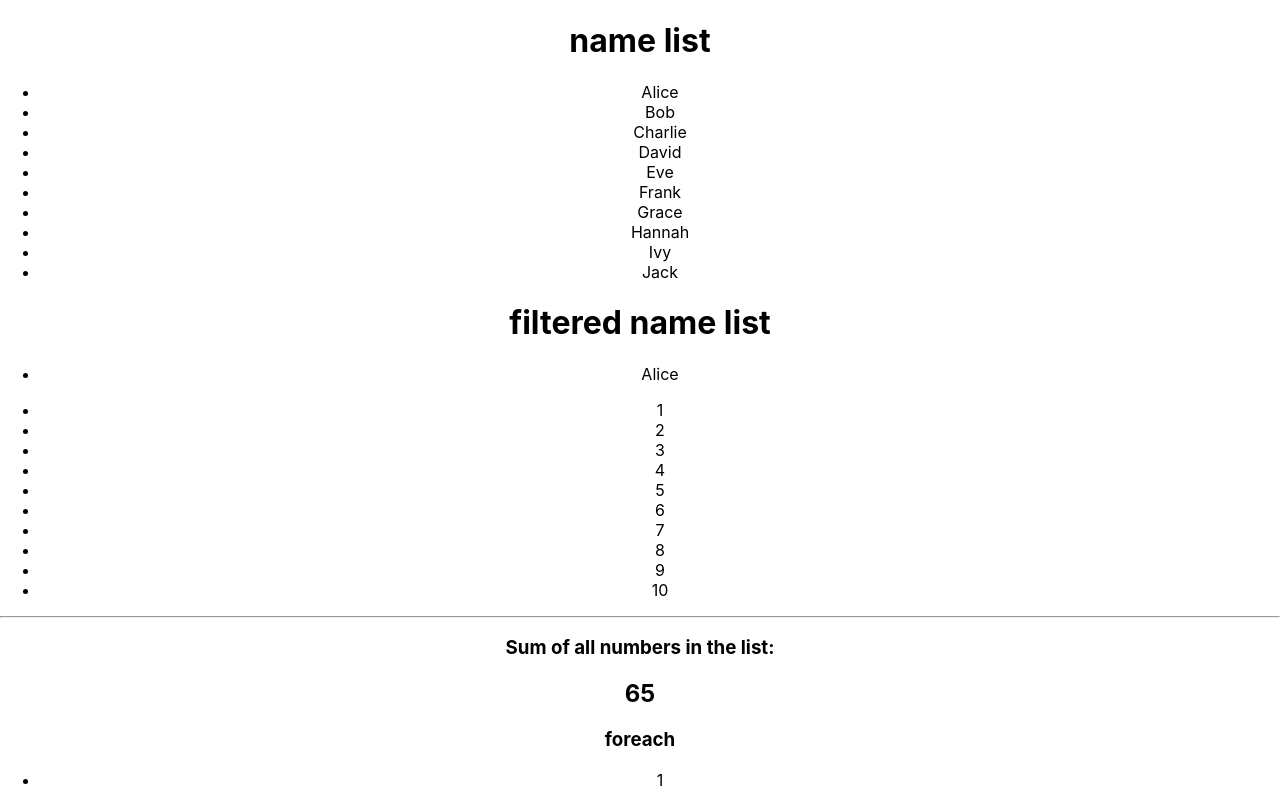
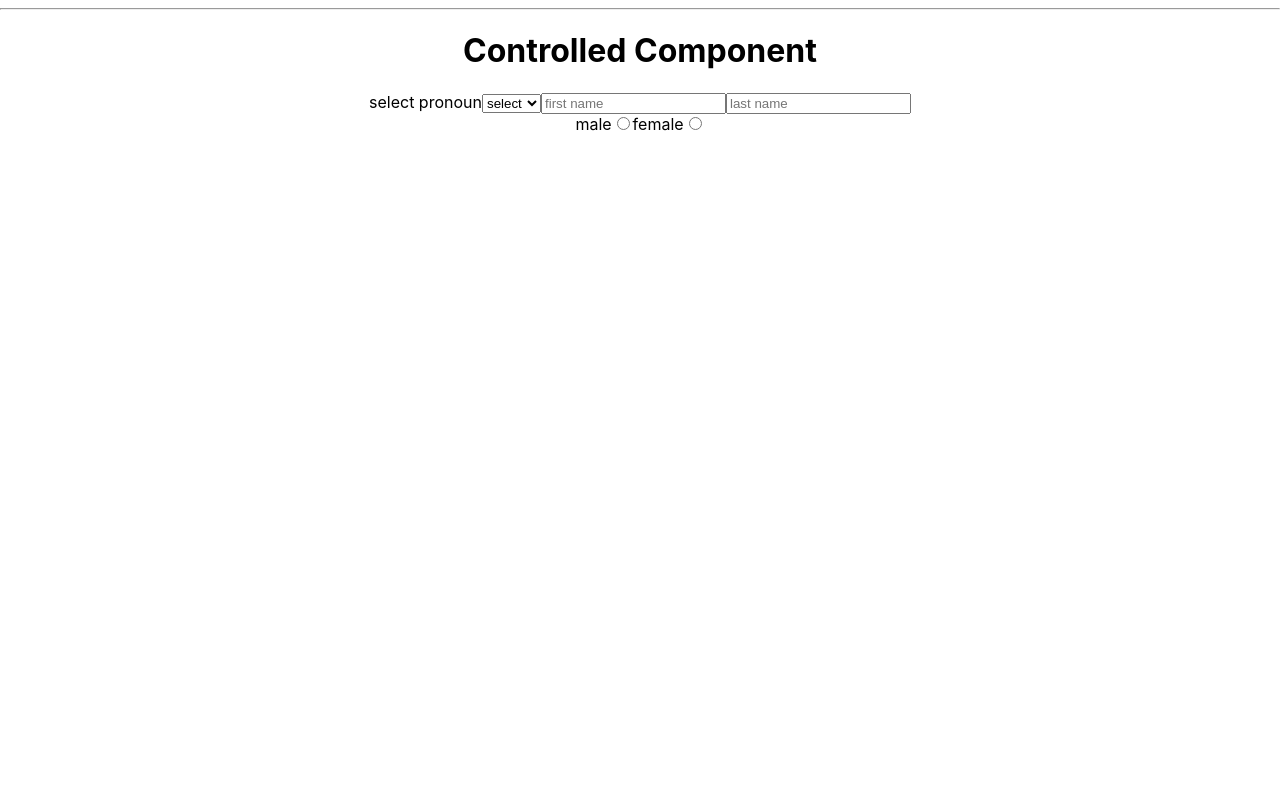
Before and after one commit to dulhara19/React-Learning-Project-phase02, a React (Create React App) app in the folder testreactapp02/: page / in a window 1280 px wide. Shown: the top 792 px of the page. Built offline with nearby package versions, Linux system fonts and the light colour scheme.

Commit message:
addad codes for controlled comp

```diff
--- a/testreactapp02/src/App.js
+++ b/testreactapp02/src/App.js
@@ -12,6 +12,7 @@ import ArraySlice from "./component/ArraySlice";
 import ArraySplice from "./component/ArraySplice";
 import ArrayFlatMap from "./component/ArrayFlatMap";
 import Fragment from "./component/Fragments";
+import ControlledComp from "./component/ControlledComp";
 
 const names = [
   "Alice",
@@ -31,7 +32,7 @@ const numbers = [1, 2, 3, 4, 5, 6, 7, 8, 9, 10];
 function App() {
   return (
     <div className="App">
-      <h1> name list</h1>
+      {/* <h1> name list</h1>
       <ArrayMap names={names} />
       <h1>filtered name list</h1>
       <ArrayFilter names={names} />
@@ -45,7 +46,8 @@ function App() {
       <ArraySlice names={names} />
       <ArraySplice names={names} />
       <ArrayFlatMap names={names} />
-      <Fragment />
+      <Fragment /> */}
+      <ControlledComp />
     </div>
   );
 }
--- /dev/null
+++ b/testreactapp02/src/component/ControlledComp.jsx
@@ -0,0 +1,26 @@
+const ControlledComp = () => {
+  return (
+    <>
+      <div display="block">
+        <hr />
+        <h1>Controlled Component</h1>
+        <label htmlFor="">select pronoun</label>
+        <select name="" id="">
+          <option value="select">select</option>
+          <option value="Mr">Mister</option>
+          <option value="Mss">Miss</option>
+          <option value="Ms">Ms</option>
+        </select>
+        <input type="text" placeholder="first name" />
+        <input type="text" placeholder="last name" />
+        <div>
+          <label htmlFor="">male</label>
+          <input type="radio" value="male" name="gender" />
+          <label htmlFor="">female</label>
+          <input type="radio" value="female" name="gender" />
+        </div>
+      </div>
+    </>
+  );
+};
+export default ControlledComp;
```
